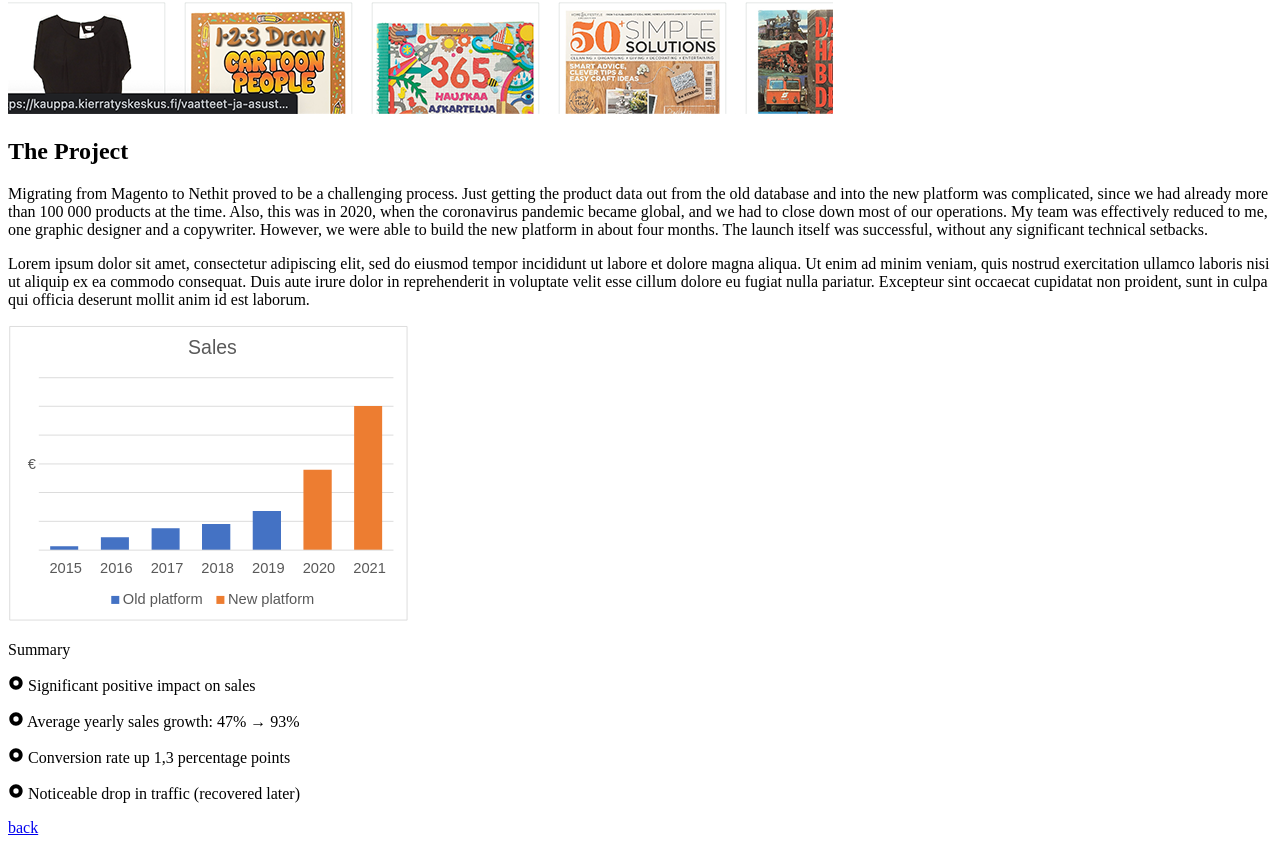
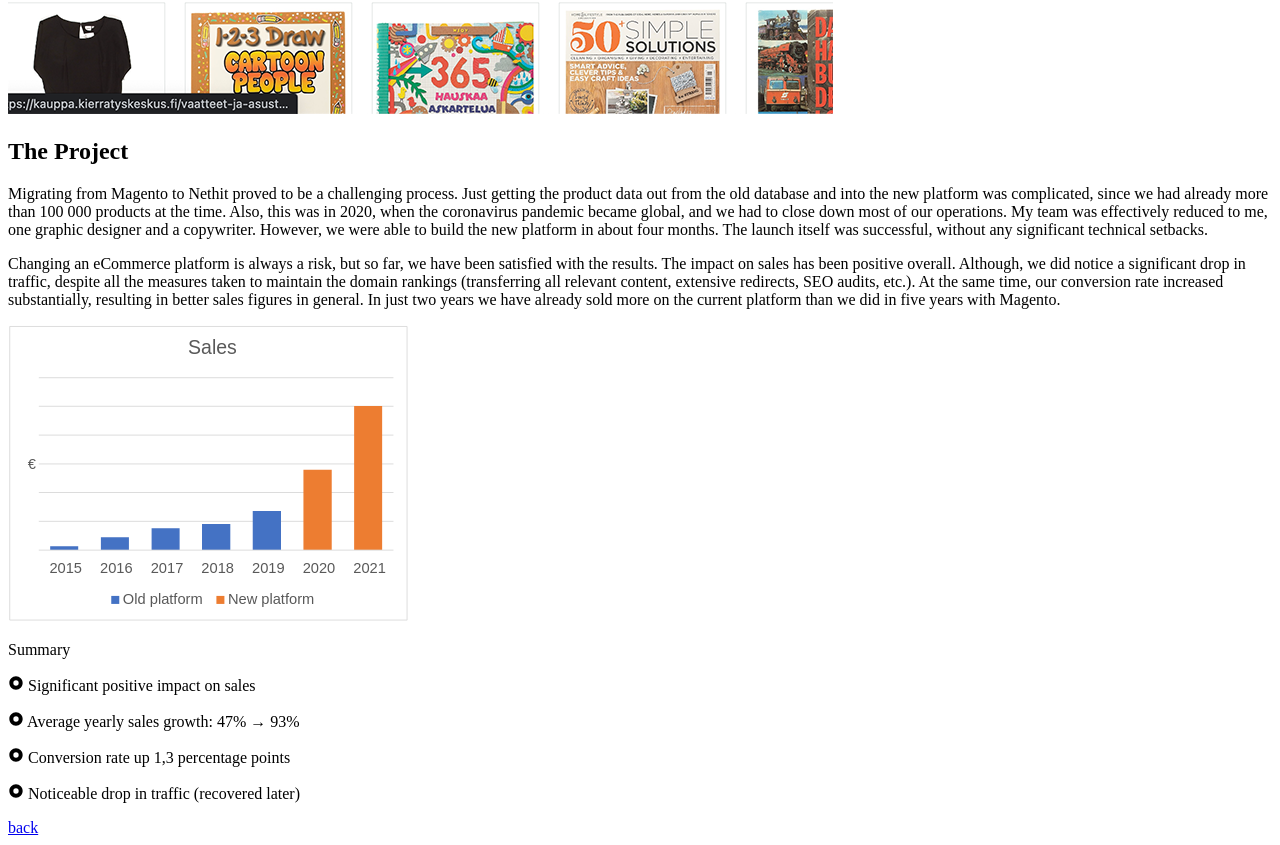
Before and after one commit to EskoJanatuinen/portfolio, a Next.js app: page /ecommerce_platform in a window 1280 px wide. Shown: the part 942-1787 px from the top of the page. Built offline with nearby package versions, Linux system fonts and the light colour scheme.

Commit message:
Edit text

```diff
--- a/pages/ecommerce_platform.jsx
+++ b/pages/ecommerce_platform.jsx
@@ -45,12 +45,13 @@ const ecommerce_platform = () => {
                 </div>
                 <div className='px-6'>
                   <p className='text-gray-600'>
-                  Lorem ipsum dolor sit amet, consectetur adipiscing elit, sed do eiusmod
-                  tempor incididunt ut labore et dolore magna aliqua. Ut enim ad minim veniam,
-                  quis nostrud exercitation ullamco laboris nisi ut aliquip ex ea commodo consequat.
-                  Duis aute irure dolor in reprehenderit in voluptate velit esse cillum dolore eu
-                  fugiat nulla pariatur. Excepteur sint occaecat cupidatat non proident, sunt in
-                  culpa qui officia deserunt mollit anim id est laborum.
+                  Changing an eCommerce platform is always a risk, but so far, we have been satisfied with the results.
+                  The impact on sales has been positive overall. Although, we did notice a significant drop in traffic,
+                  despite all the measures taken to maintain the domain rankings (transferring all relevant content,
+                  extensive redirects, SEO audits, etc.). At the same time, our conversion rate increased substantially,
+                  resulting in better sales figures in general.
+                  In just two years we have already sold more on the current
+                  platform than we did in five years with Magento.
                   </p>
 
                   </div>
```
